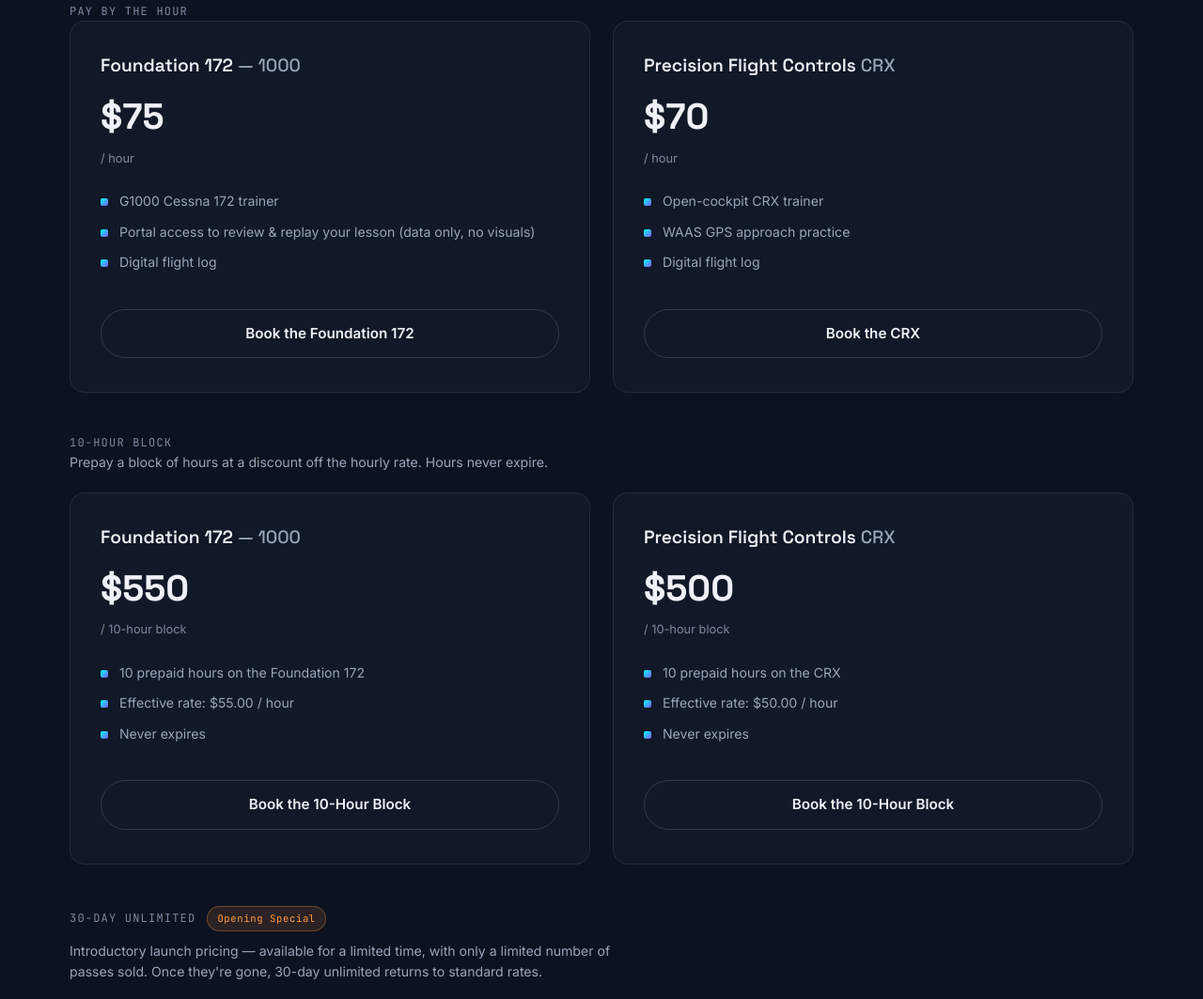
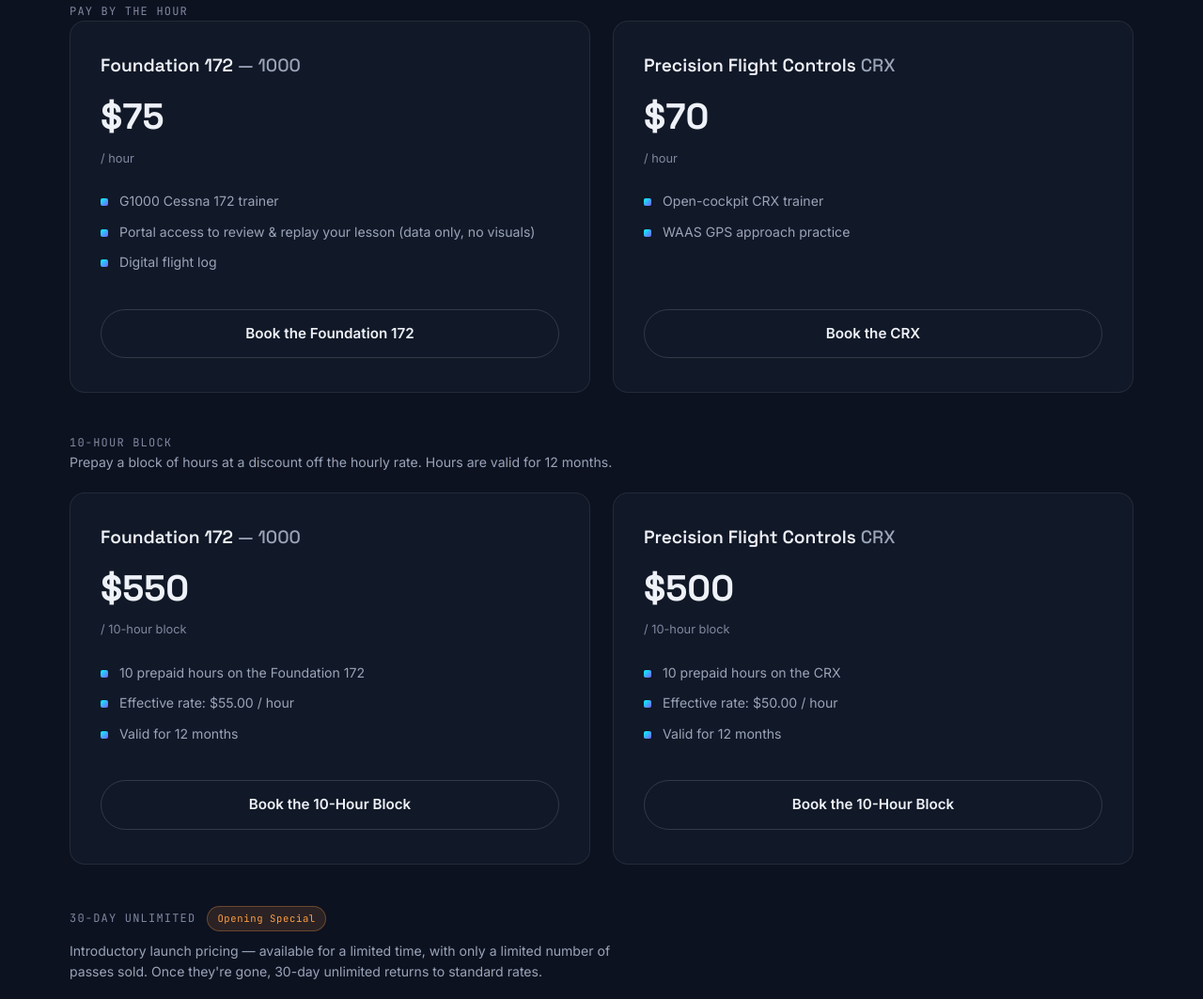
Before and after one commit to teacup33q/SSC, a plain HTML site: page index.html in a window 1280 px wide. Shown: the part 7902-8965 px from the top of the page at 94% size. Drawn offline with Linux system fonts and the light colour scheme.

Commit message:
Drop digital flight log from CRX, set block expiry to 12 months
- Remove the "Digital flight log" bullet from the CRX hourly pricing
  card (Foundation 172's stays as-is).
- Change the 10-hour block from "Never expires" to "Valid for 12
  months" across the tier note and both pricing cards.

Co-Authored-By: Claude Sonnet 5 <noreply@anthropic.com>
Claude-Session: https://claude.ai/code/session_01EuU55WG32MjzNgPHxU1zwf

```diff
--- a/index.html
+++ b/index.html
@@ -435,7 +435,6 @@
             <ul class="program-list">
               <li>Open-cockpit CRX trainer</li>
               <li>WAAS GPS approach practice</li>
-              <li>Digital flight log</li>
             </ul>
             <a href="#contact" class="btn btn-outline btn-block">Book the CRX</a>
           </div>
@@ -444,7 +443,7 @@
 
       <div class="pricing-tier">
         <p class="pricing-tier-label">10-HOUR BLOCK</p>
-        <p class="pricing-tier-note">Prepay a block of hours at a discount off the hourly rate. Hours never expire.</p>
+        <p class="pricing-tier-note">Prepay a block of hours at a discount off the hourly rate. Hours are valid for 12 months.</p>
         <div class="pricing-grid">
           <div class="pricing-card reveal">
             <h3>Foundation 172 <span class="sim-model">&mdash; 1000</span></h3>
@@ -452,7 +451,7 @@
             <ul class="program-list">
               <li>10 prepaid hours on the Foundation 172</li>
               <li>Effective rate: $55.00 / hour</li>
-              <li>Never expires</li>
+              <li>Valid for 12 months</li>
             </ul>
             <a href="#contact" class="btn btn-outline btn-block">Book the 10-Hour Block</a>
           </div>
@@ -463,7 +462,7 @@
             <ul class="program-list">
               <li>10 prepaid hours on the CRX</li>
               <li>Effective rate: $50.00 / hour</li>
-              <li>Never expires</li>
+              <li>Valid for 12 months</li>
             </ul>
             <a href="#contact" class="btn btn-outline btn-block">Book the 10-Hour Block</a>
           </div>
```
